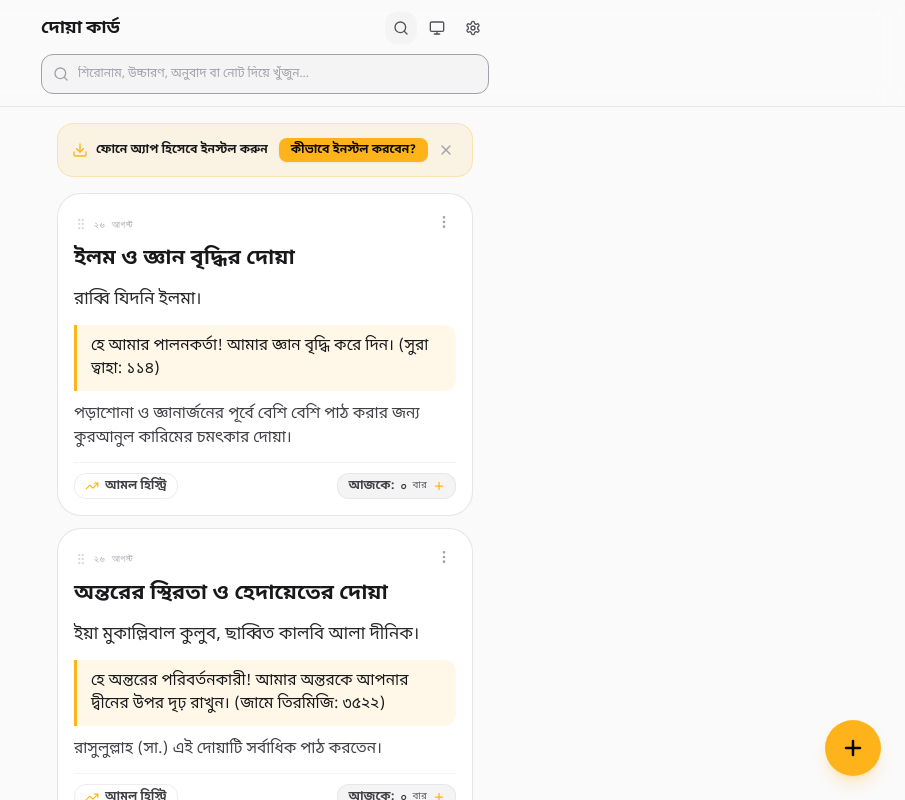
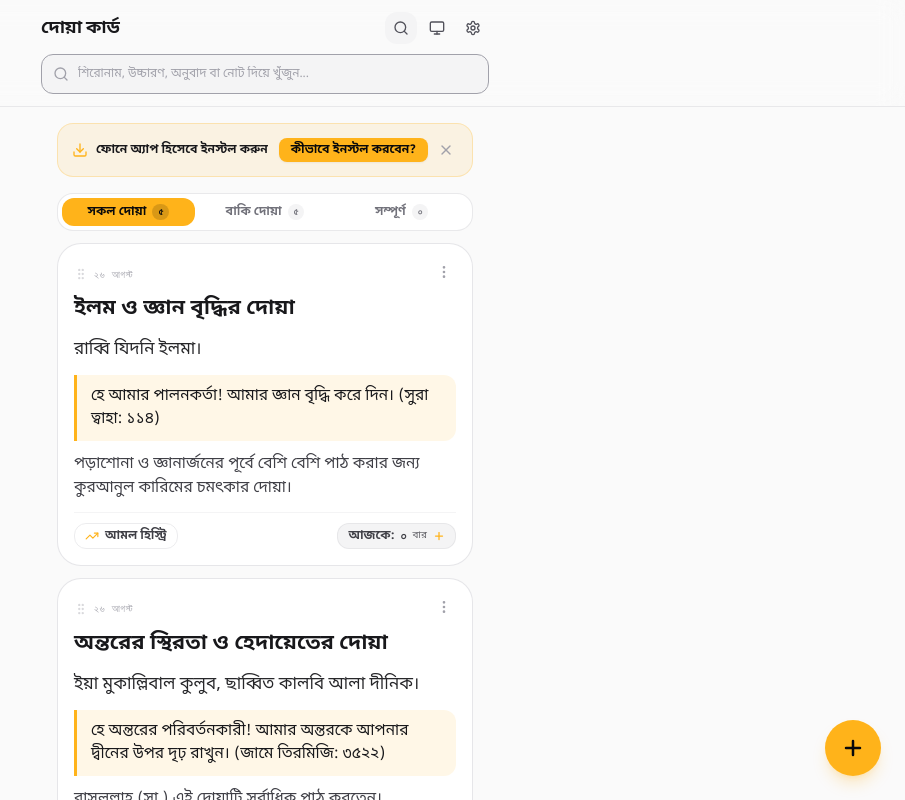
Before and after one commit to git-mahim/dua-card, a Next.js app: page / in a window 1280 px wide. Both pictures are taken after a click on the button 776 px from the left and 28 px from the top of the page. Shown: the top 800 px of the page, without its empty margins (375-1280 px from the left). Built offline with nearby package versions, Linux system fonts and the light colour scheme.

Commit message:
feat(tabs): add smart status filter tabs (All, Pending, Completed) and enhance completed card visual dimming

```diff
--- a/src/components/DuaCard.tsx
+++ b/src/components/DuaCard.tsx
@@ -126,8 +126,8 @@ export const DuaCard: React.FC<DuaCardProps> = ({
         isDragOverlay
           ? "border-[#ffb31a] bg-white dark:bg-[#181818] z-50 pointer-events-none shadow-xl scale-[1.02]"
           : isCompleted
-          ? "opacity-35 hover:opacity-90 bg-surface-card border-zinc-200/90 dark:border-zinc-800/80 hover:border-[#ffb31a]/40 shadow-xs"
-          : "opacity-100 bg-surface-card hover:bg-surface-cardHover border-zinc-200/90 dark:border-zinc-800/80 hover:border-[#ffb31a]/40 shadow-xs"
+          ? "opacity-40 hover:opacity-95 grayscale-[30%] bg-zinc-100/70 dark:bg-zinc-900/60 border-dashed border-zinc-300/80 dark:border-zinc-700/80 shadow-xs"
+          : "opacity-100 bg-surface-card hover:bg-surface-cardHover border-solid border-zinc-200/90 dark:border-zinc-800/80 hover:border-[#ffb31a]/40 shadow-xs"
       }`}
     >
       {/* Double Tap Success Animation Overlay */}
--- a/src/components/DuaList.tsx
+++ b/src/components/DuaList.tsx
@@ -1,6 +1,6 @@
 "use client";
 
-import React, { useState } from "react";
+import React, { useState, useMemo } from "react";
 import {
   DndContext,
   closestCenter,
@@ -20,8 +20,9 @@ import {
 } from "@dnd-kit/sortable";
 import { DuaRecord, DuaDailyLog } from "@/lib/types";
 import { DuaCard } from "./DuaCard";
+import { toBengaliNumber } from "@/lib/formatters";
 import { triggerHaptic } from "@/lib/haptics";
-import { BookPlus, SearchX } from "lucide-react";
+import { BookPlus, SearchX, CheckCircle2, Clock } from "lucide-react";
 
 interface DuaListProps {
   duas: DuaRecord[];
@@ -41,6 +42,8 @@ interface DuaListProps {
   hideVirtue?: boolean;
 }
 
+type TabFilter = "all" | "pending" | "completed";
+
 export const DuaList: React.FC<DuaListProps> = ({
   duas,
   todayLogs,
@@ -59,6 +62,7 @@ export const DuaList: React.FC<DuaListProps> = ({
   hideVirtue = false,
 }) => {
   const [activeId, setActiveId] = useState<string | null>(null);
+  const [activeTab, setActiveTab] = useState<TabFilter>("all");
 
   // PointerSensor with responsive 250ms press delay and 5px tolerance
   const pointerSensor = useSensor(PointerSensor, {
@@ -104,22 +108,47 @@ export const DuaList: React.FC<DuaListProps> = ({
 
   const activeDua = activeId ? duas.find((d) => d.id === activeId) : null;
 
-  // Filter duas by search query across title, pronunciation, and meaning
-  const filteredDuas = duas.filter((dua) => {
-    if (!searchQuery.trim()) return true;
+  // Counts for smart tabs
+  const completedCount = useMemo(() => {
+    return duas.filter(
+      (d) => todayLogs[d.id]?.completed || (todayLogs[d.id]?.count && todayLogs[d.id].count > 0)
+    ).length;
+  }, [duas, todayLogs]);
+
+  const pendingCount = Math.max(0, duas.length - completedCount);
+
+  // Filter duas by search query AND active tab
+  const displayedDuas = useMemo(() => {
+    return duas.filter((dua) => {
+      // 1. Search filter
+      if (searchQuery.trim()) {
         const query = searchQuery.toLowerCase().trim();
+        const matchesTitle = dua.title && dua.title.toLowerCase().includes(query);
+        const matchesContent =
+          dua.plainTextPreview && dua.plainTextPreview.toLowerCase().includes(query);
+        if (!matchesTitle && !matchesContent) return false;
+      }
 
-    if (dua.title && dua.title.toLowerCase().includes(query)) return true;
-    if (dua.plainTextPreview && dua.plainTextPreview.toLowerCase().includes(query))
+      // 2. Tab filter
+      const isDone = !!(
+        todayLogs[dua.id]?.completed ||
+        (todayLogs[dua.id]?.count && todayLogs[dua.id].count > 0)
+      );
+
+      if (activeTab === "pending") {
+        return !isDone;
+      }
+      if (activeTab === "completed") {
+        return isDone;
+      }
       return true;
+    });
+  }, [duas, searchQuery, activeTab, todayLogs]);
 
-    return false;
-  });
+  const isSearchActive = searchQuery.trim().length > 0;
+  const isDndActive = !isSearchActive && activeTab === "all";
 
-  // Is dragging enabled only when not searching
-  const isSearchActive = searchQuery.trim().length > 0;
-
-  // Empty State: No Duas at all
+  // Empty State: No Duas at all in database
   if (duas.length === 0) {
     return (
       <div className="w-full flex flex-col items-center justify-center py-16 px-4 text-center">
@@ -143,9 +172,87 @@ export const DuaList: React.FC<DuaListProps> = ({
     );
   }
 
-  // Empty State: No search results found
-  if (filteredDuas.length === 0) {
   return (
+    <div className="w-full flex flex-col gap-3 pb-24">
+      {/* Smart Status Filter Tabs (সকল দোয়া | বাকি দোয়া | সম্পূর্ণ) */}
+      {!isSearchActive && (
+        <div className="w-full grid grid-cols-3 gap-1 p-1 bg-surface-card border border-zinc-200/80 dark:border-zinc-800 rounded-2xl shadow-2xs text-xs font-bengali">
+          <button
+            type="button"
+            onClick={() => {
+              triggerHaptic(25);
+              setActiveTab("all");
+            }}
+            className={`py-1.5 px-2 rounded-xl font-bold transition-all text-center flex items-center justify-center gap-1.5 ${
+              activeTab === "all"
+                ? "bg-[#ffb31a] text-zinc-950 shadow-xs"
+                : "text-zinc-500 hover:text-zinc-800 dark:hover:text-zinc-200"
+            }`}
+          >
+            <span>সকল দোয়া</span>
+            <span
+              className={`text-[10px] font-mono px-1.5 py-0.2 rounded-full font-bold ${
+                activeTab === "all"
+                  ? "bg-black/15 text-zinc-950"
+                  : "bg-zinc-100 dark:bg-zinc-800 text-zinc-500"
+              }`}
+            >
+              {toBengaliNumber(duas.length)}
+            </span>
+          </button>
+
+          <button
+            type="button"
+            onClick={() => {
+              triggerHaptic(25);
+              setActiveTab("pending");
+            }}
+            className={`py-1.5 px-2 rounded-xl font-bold transition-all text-center flex items-center justify-center gap-1.5 ${
+              activeTab === "pending"
+                ? "bg-[#ffb31a] text-zinc-950 shadow-xs"
+                : "text-zinc-500 hover:text-zinc-800 dark:hover:text-zinc-200"
+            }`}
+          >
+            <span>বাকি দোয়া</span>
+            <span
+              className={`text-[10px] font-mono px-1.5 py-0.2 rounded-full font-bold ${
+                activeTab === "pending"
+                  ? "bg-black/15 text-zinc-950"
+                  : "bg-zinc-100 dark:bg-zinc-800 text-zinc-500"
+              }`}
+            >
+              {toBengaliNumber(pendingCount)}
+            </span>
+          </button>
+
+          <button
+            type="button"
+            onClick={() => {
+              triggerHaptic(25);
+              setActiveTab("completed");
+            }}
+            className={`py-1.5 px-2 rounded-xl font-bold transition-all text-center flex items-center justify-center gap-1.5 ${
+              activeTab === "completed"
+                ? "bg-[#ffb31a] text-zinc-950 shadow-xs"
+                : "text-zinc-500 hover:text-zinc-800 dark:hover:text-zinc-200"
+            }`}
+          >
+            <span>সম্পূর্ণ</span>
+            <span
+              className={`text-[10px] font-mono px-1.5 py-0.2 rounded-full font-bold ${
+                activeTab === "completed"
+                  ? "bg-black/15 text-zinc-950"
+                  : "bg-zinc-100 dark:bg-zinc-800 text-zinc-500"
+              }`}
+            >
+              {toBengaliNumber(completedCount)}
+            </span>
+          </button>
+        </div>
+      )}
+
+      {/* Empty State: Search Results */}
+      {isSearchActive && displayedDuas.length === 0 && (
         <div className="w-full flex flex-col items-center justify-center py-16 px-4 text-center">
           <div className="w-14 h-14 rounded-2xl bg-zinc-100 dark:bg-zinc-800 flex items-center justify-center mb-4 text-zinc-400">
             <SearchX className="w-7 h-7" />
@@ -154,17 +261,71 @@ export const DuaList: React.FC<DuaListProps> = ({
             কোনো ফলাফল পাওয়া যায়নি
           </h2>
           <p className="text-xs text-zinc-500 dark:text-zinc-400 font-bengali max-w-xs">
-          &apos;{searchQuery}&apos; দিয়ে কোনো সংরক্ষিত দোয়া বা উচ্চারণ খুঁজে পাওয়া যায়নি।
+            &apos;{searchQuery}&apos; দিয়ে কোনো সংরক্ষিত দোয়া খুঁজে পাওয়া যায়নি।
           </p>
         </div>
-    );
-  }
+      )}
 
-  // When search is active, disable dragging to prevent index confusion
-  if (isSearchActive) {
-    return (
-      <div className="w-full flex flex-col gap-3 pb-24">
-        {filteredDuas.map((dua, index) => (
+      {/* Empty State: All Finished in "Pending" Tab */}
+      {!isSearchActive && activeTab === "pending" && displayedDuas.length === 0 && (
+        <div className="w-full flex flex-col items-center justify-center py-12 px-4 text-center bg-surface-card border border-zinc-200/80 dark:border-zinc-800 rounded-3xl p-6 shadow-2xs">
+          <div className="w-14 h-14 rounded-2xl bg-emerald-500/10 text-emerald-600 dark:text-emerald-400 flex items-center justify-center mb-3">
+            <CheckCircle2 className="w-7 h-7 stroke-[2.5]" />
+          </div>
+          <h2 className="text-base font-bold font-bengali text-zinc-900 dark:text-zinc-100 mb-1">
+            মাশাআল্লাহ! আজকের সকল দোয়া সম্পন্ন হয়েছে!
+          </h2>
+          <p className="text-xs text-zinc-500 font-bengali max-w-xs mb-4">
+            আজকের জন্য আর কোনো দোয়া বাকি নেই। সব দোয়া দেখতে নিচের বাটনে চাপুন।
+          </p>
+          <button
+            type="button"
+            onClick={() => setActiveTab("all")}
+            className="px-4 py-2 bg-zinc-100 dark:bg-zinc-800 hover:bg-zinc-200 dark:hover:bg-zinc-700 text-zinc-900 dark:text-zinc-100 rounded-xl text-xs font-bold font-bengali transition-colors"
+          >
+            সকল দোয়া দেখুন
+          </button>
+        </div>
+      )}
+
+      {/* Empty State: None Finished in "Completed" Tab */}
+      {!isSearchActive && activeTab === "completed" && displayedDuas.length === 0 && (
+        <div className="w-full flex flex-col items-center justify-center py-12 px-4 text-center bg-surface-card border border-zinc-200/80 dark:border-zinc-800 rounded-3xl p-6 shadow-2xs">
+          <div className="w-14 h-14 rounded-2xl bg-[#ffb31a]/10 text-[#c87d00] dark:text-[#ffb31a] flex items-center justify-center mb-3">
+            <Clock className="w-7 h-7 stroke-[2.5]" />
+          </div>
+          <h2 className="text-base font-bold font-bengali text-zinc-900 dark:text-zinc-100 mb-1">
+            আজকে এখনো কোনো দোয়া সম্পন্ন করা হয়নি
+          </h2>
+          <p className="text-xs text-zinc-500 font-bengali max-w-xs mb-4">
+            দোয়া কার্ডে ডাবল ট্যাপ করে অথবা কাউন্ট যোগ করে আমল সম্পন্ন করুন।
+          </p>
+          <button
+            type="button"
+            onClick={() => setActiveTab("all")}
+            className="px-4 py-2 bg-[#ffb31a] hover:bg-[#e69c05] text-zinc-950 rounded-xl text-xs font-bold font-bengali transition-colors shadow-2xs"
+          >
+            দোয়ার তালিকা দেখুন
+          </button>
+        </div>
+      )}
+
+      {/* List with Drag and Drop Support when on "all" tab */}
+      {displayedDuas.length > 0 &&
+        (isDndActive ? (
+          <DndContext
+            sensors={sensors}
+            collisionDetection={closestCenter}
+            onDragStart={handleDragStart}
+            onDragEnd={handleDragEnd}
+            onDragCancel={handleDragCancel}
+          >
+            <SortableContext
+              items={duas.map((d) => d.id)}
+              strategy={verticalListSortingStrategy}
+            >
+              <div className="w-full flex flex-col gap-3 touch-pan-y">
+                {displayedDuas.map((dua, index) => (
                   <DuaCard
                     key={dua.id}
                     dua={dua}
@@ -179,28 +340,31 @@ export const DuaList: React.FC<DuaListProps> = ({
                     onMoveUp={onMoveUp}
                     onMoveDown={onMoveDown}
                     isFirst={index === 0}
-            isLast={index === filteredDuas.length - 1}
+                    isLast={index === displayedDuas.length - 1}
                     hideVirtue={hideVirtue}
                   />
                 ))}
               </div>
-    );
-  }
+            </SortableContext>
 
-  return (
-    <DndContext
-      sensors={sensors}
-      collisionDetection={closestCenter}
-      onDragStart={handleDragStart}
-      onDragEnd={handleDragEnd}
-      onDragCancel={handleDragCancel}
+            {/* Drag Overlay: Fluid lifted card following finger/mouse without document jump */}
+            <DragOverlay
+              dropAnimation={{ duration: 180, easing: "cubic-bezier(0.18, 0.67, 0.6, 1.22)" }}
             >
-      <SortableContext
-        items={duas.map((d) => d.id)}
-        strategy={verticalListSortingStrategy}
-      >
-        <div className="w-full flex flex-col gap-3 pb-24 touch-pan-y">
-          {duas.map((dua, index) => (
+              {activeDua ? (
+                <DuaCard
+                  dua={activeDua}
+                  todayLog={todayLogs[activeDua.id]}
+                  onEdit={() => {}}
+                  onDeleteRequest={() => {}}
+                  isDragOverlay={true}
+                />
+              ) : null}
+            </DragOverlay>
+          </DndContext>
+        ) : (
+          <div className="w-full flex flex-col gap-3">
+            {displayedDuas.map((dua, index) => (
               <DuaCard
                 key={dua.id}
                 dua={dua}
@@ -215,25 +379,12 @@ export const DuaList: React.FC<DuaListProps> = ({
                 onMoveUp={onMoveUp}
                 onMoveDown={onMoveDown}
                 isFirst={index === 0}
-              isLast={index === duas.length - 1}
+                isLast={index === displayedDuas.length - 1}
                 hideVirtue={hideVirtue}
               />
             ))}
           </div>
-      </SortableContext>
-
-      {/* Drag Overlay: Fluid lifted card following finger/mouse without document jump */}
-      <DragOverlay dropAnimation={{ duration: 180, easing: "cubic-bezier(0.18, 0.67, 0.6, 1.22)" }}>
-        {activeDua ? (
-          <DuaCard
-            dua={activeDua}
-            todayLog={todayLogs[activeDua.id]}
-            onEdit={() => {}}
-            onDeleteRequest={() => {}}
-            isDragOverlay={true}
-          />
-        ) : null}
-      </DragOverlay>
-    </DndContext>
+        ))}
+    </div>
   );
 };
```
Lines whose indentation alone changed are shown as unchanged.
